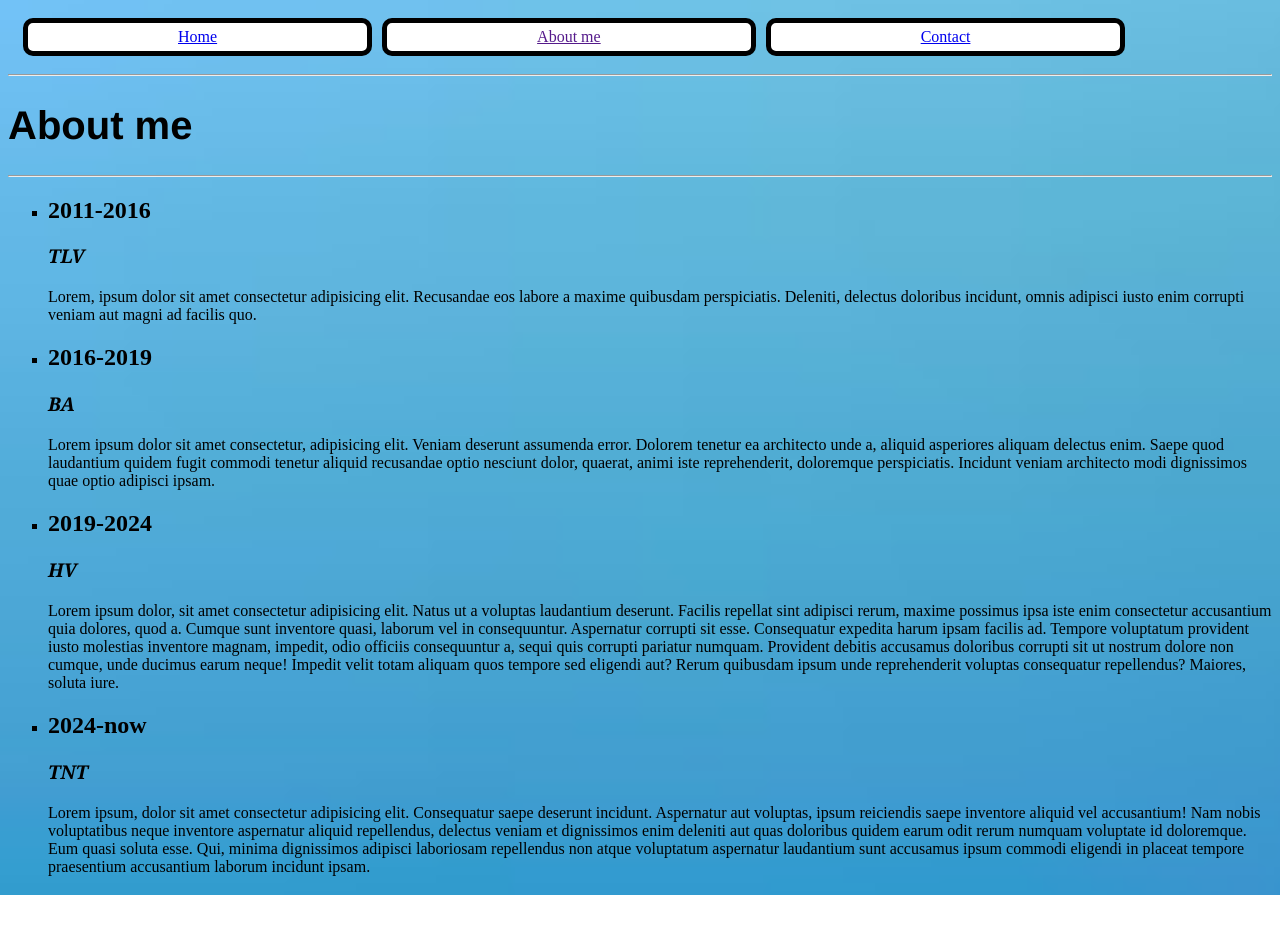
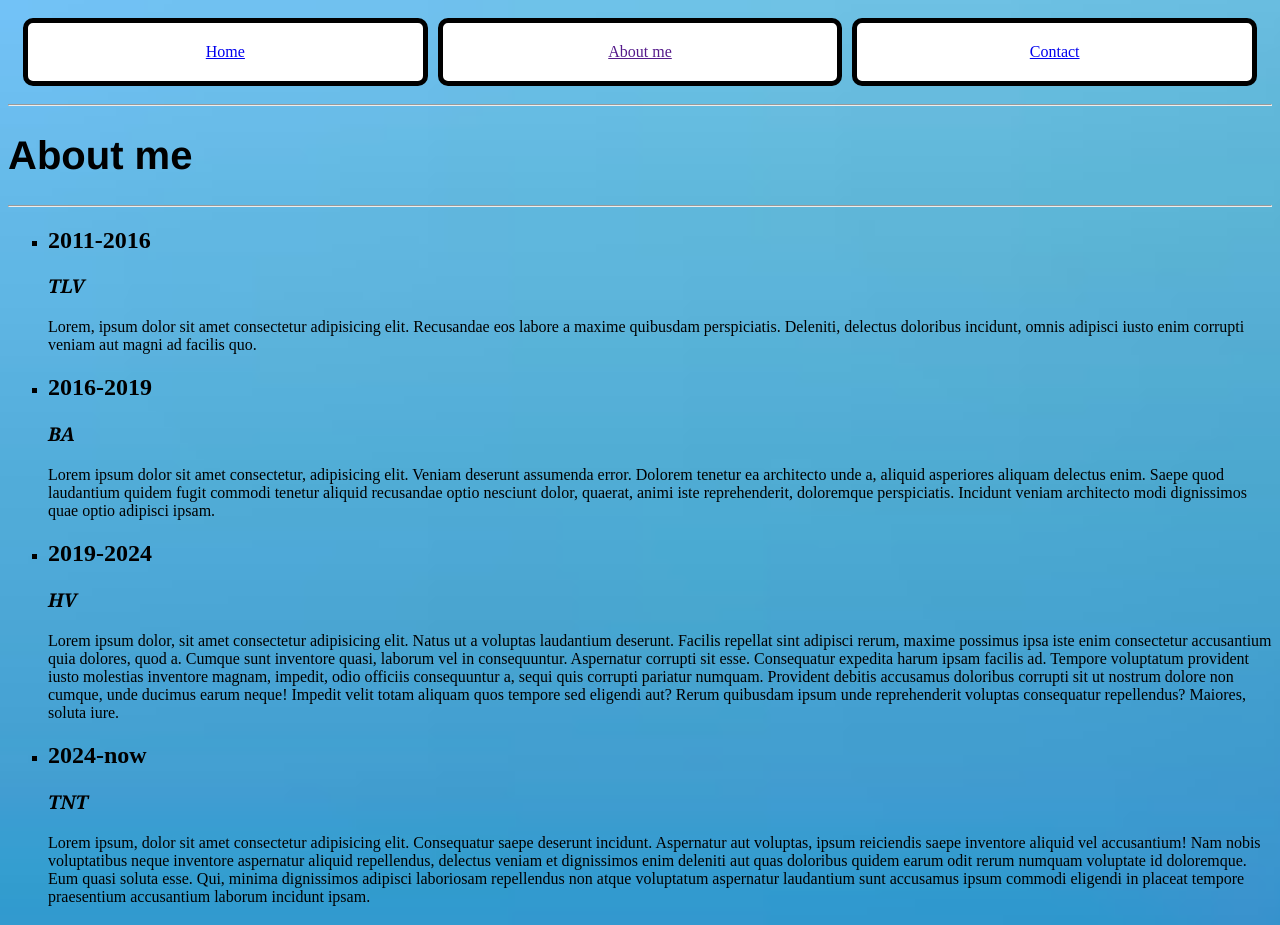
Before and after one commit to trinhan9090/first_Portfolio, a plain HTML site: page info/aboutme.html in a window 1280 px wide. Before the commit the page ends 895 px from the top, so only its background shows below. Drawn offline with Linux system fonts and the light colour scheme.

Commit message:
Add files via upload
upload2

```diff
--- a/contact/contact.css
+++ b/contact/contact.css
@@ -11,10 +11,11 @@
 .flexContainer > li{
     background-color: rgb(255, 255, 255);
     margin: 5px 5px;
-    padding: 5px 150px;
+    padding:20px 20px;
     border: 5px solid black;
     border-radius: 10px;
-    align-items: center;
+    width: 1000px;
+    text-align: center;
 }
 
 .contactContainer{
--- a/info/aboutme.css
+++ b/info/aboutme.css
@@ -10,12 +10,12 @@
 
 .flexContainer > li{
     background-color: rgb(255, 255, 255);
-    list-style-type: none;
     margin: 5px 5px;
-    padding: 5px 150px;
+    padding:20px 20px;
     border: 5px solid black;
     border-radius: 10px;
-    align-items: center;
+    width: 1000px;
+    text-align: center;
 }
 
 /*background*/
```
